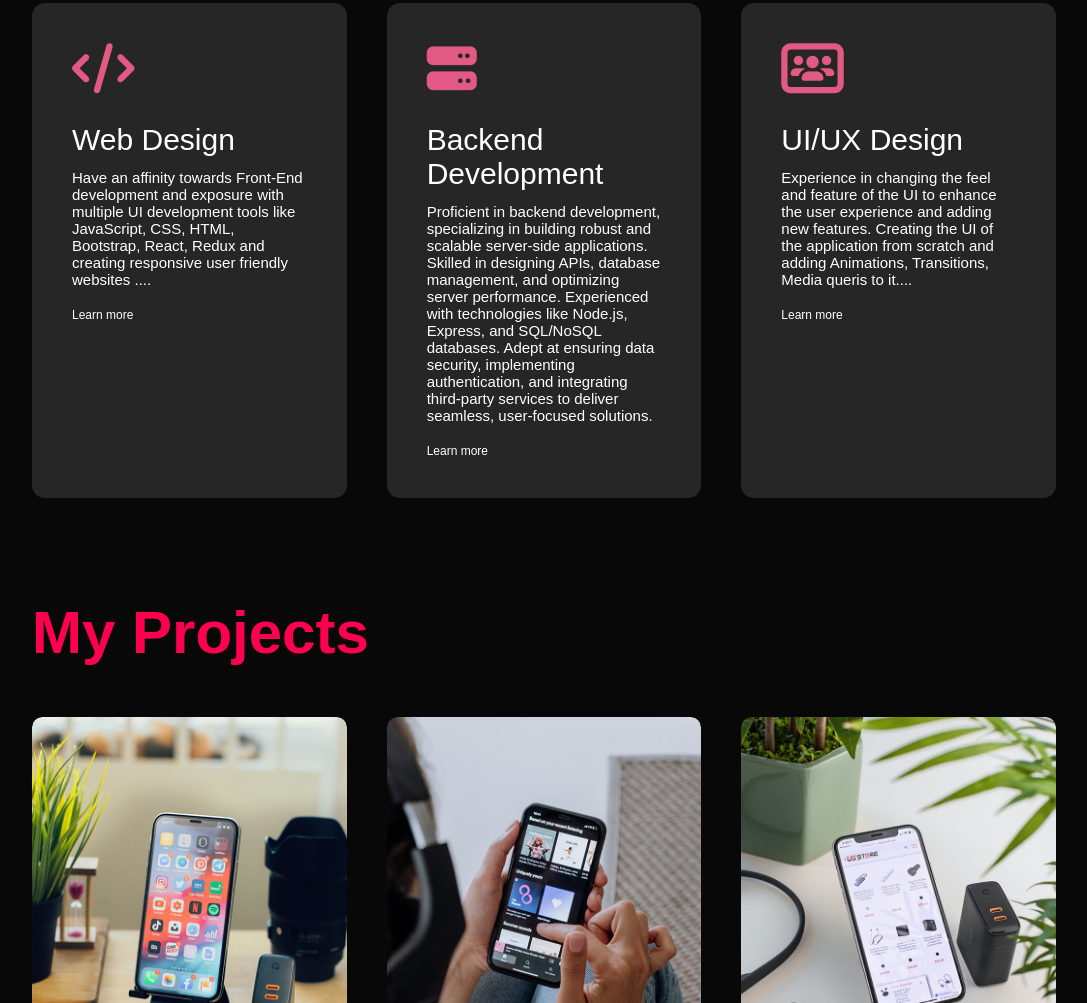
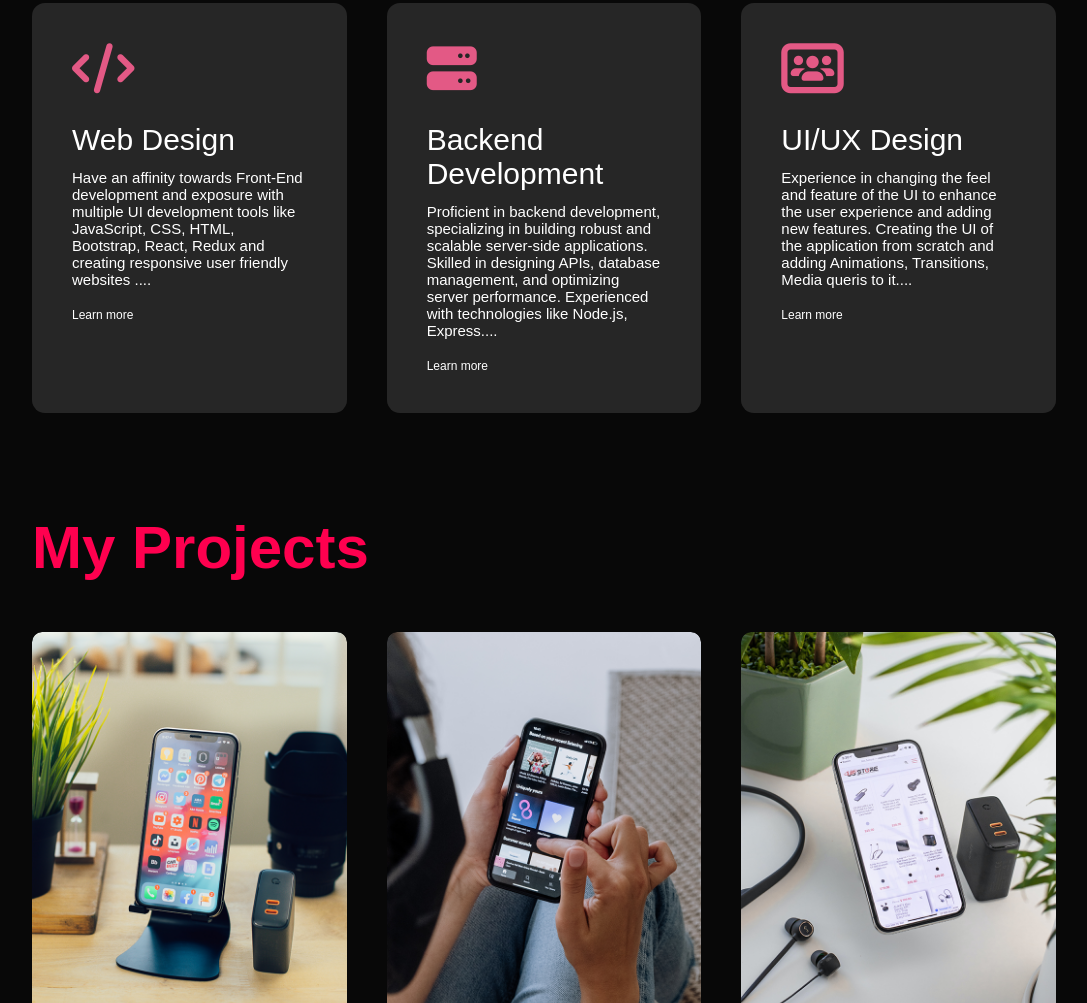
Before and after one commit to Naughtdefender/Portfolio, a plain HTML site: page index.html in a window 1280 px wide. Shown: the part 1629-2632 px from the top of the page, without its empty margins (96-1183 px from the left). Drawn offline with Linux system fonts and the light colour scheme.

Commit message:
updated git link

```diff
--- a/index.html
+++ b/index.html
@@ -127,10 +127,7 @@
               Proficient in backend development, specializing in building robust
               and scalable server-side applications. Skilled in designing APIs,
               database management, and optimizing server performance.
-              Experienced with technologies like Node.js, Express, and SQL/NoSQL
-              databases. Adept at ensuring data security, implementing
-              authentication, and integrating third-party services to deliver
-              seamless, user-focused solutions.
+              Experienced with technologies like Node.js, Express....
             </p>
             <a href="#">Learn more</a>
           </div>
@@ -199,7 +196,7 @@
           </div>
         </div>
         <a
-          href="https://github.com/Naughtdefender?tab=repositories"
+          href="https://github.com/kshitizSharma405?tab=repositories"
           target="_blank"
           class="btn"
           >See more</a
```
Also changed, not shown: 3 other files.
